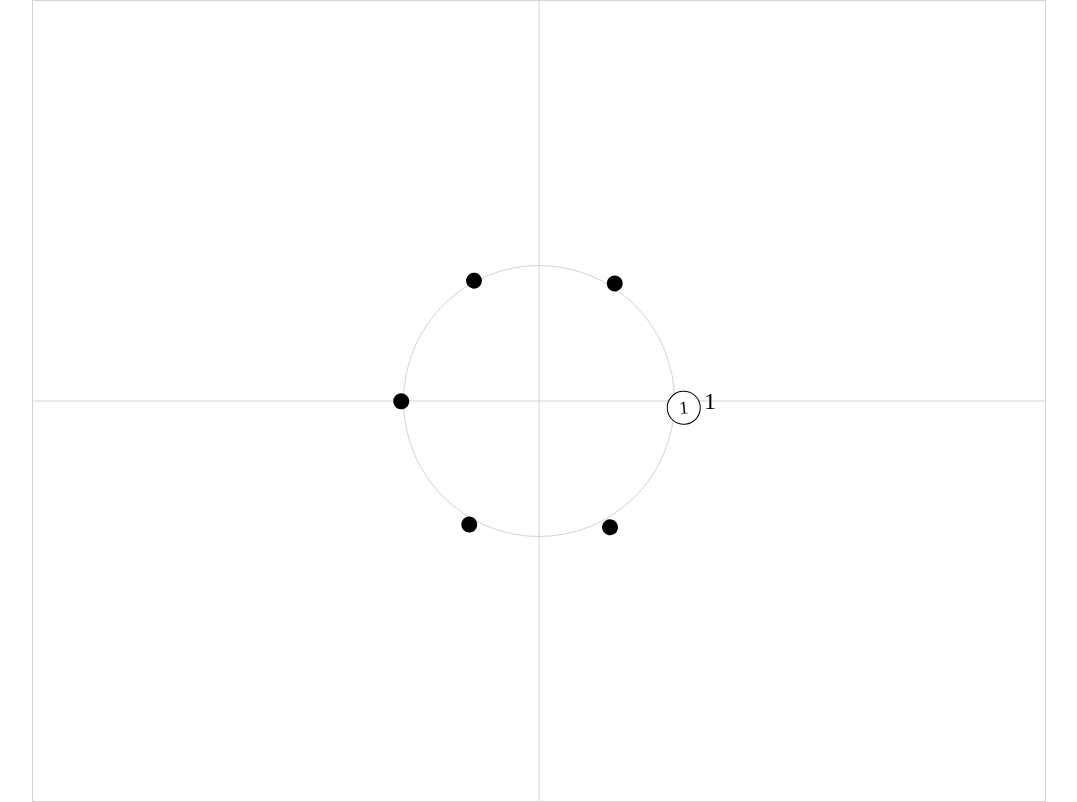
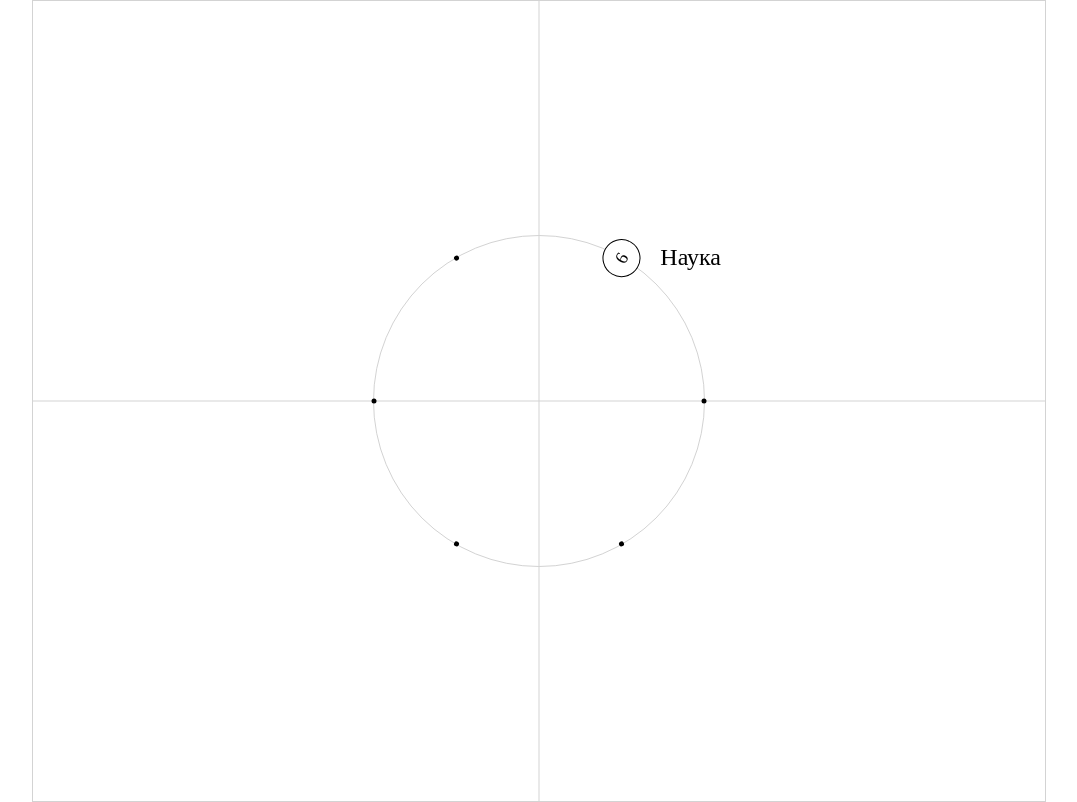
Before and after one commit to EmilianoTaylor/ring-of-history, a React (Vite) app: page / in a window 1280 px wide. Shown: the whole page, without its empty margins (134-1211 px from the left). Built offline with nearby package versions, Linux system fonts and the light colour scheme.

Commit message:
ring done

```diff
--- a/src/App.css
+++ b/src/App.css
@@ -37,49 +37,46 @@
 }
 
 .circle {
+  width: 330px;
+  height: 330px;
   position: relative;
-  width: 270px;
-  height: 270px;
   border: 1px solid lightgray;
   border-radius: 50%;
-  transform: rotate(0deg);
-  transition: transform 0.5s ease-in-out;
+	transition: transform 0.5s ease;
 }
 
 .point {
   position: absolute;
-  top: 48%;
-  left: 48%;
-  transform: translate(-50%, -50%);
-  width: 16px;
-  height: 16px;
+  width: 5px;
+  height: 5px;
+	font-size: 0px;
+  background-color: black;
   border-radius: 50%;
-  background-color: black;
+  top: 50%;
+  left: 50%;
+  transform: translate(-50%, -50%) rotate(var(--angle)) translate(165px);
   display: flex;
   justify-content: center;
   align-items: center;
-  font-size: 12px;
-  color: white;
-  cursor: pointer;
+	transition: all 0.1s ease;
 }
 
 .point.active {
-  width: 32px;
-  height: 32px;
-  margin: -8px;
+  width: 36px;
+  height: 36px;
   background-color: white;
   border: 1px solid black;
 }
 
 .point-text {
-  font-size: 18px;
   color: black;
+  display: flex;
 }
 
 .label {
   position: absolute;
-  top: 50%;
-  left: 50%;
-  transform: translate(165px, -50%);
+  top: 32%;
+  left: 65%;
+  transform: translate(-50%, -50%);
   font-size: 24px;
 }
--- a/src/App.tsx
+++ b/src/App.tsx
@@ -4,12 +4,12 @@ import { Point } from './components/interfsces/rootInterfaces';
 
 const App: React.FC = () => {
   const [points, setPoints] = useState<Point[]>([
-    { id: 1, angle: 0, active: true },
-    { id: 2, angle: 60, active: false },
-    { id: 3, angle: 120, active: false },
-    { id: 4, angle: 180, active: false },
-    { id: 5, angle: 240, active: false },
-    { id: 6, angle: 300, active: false },
+    { id: 1, angle: 0, active: false, name: 'Кино'},
+    { id: 2, angle: 60, active: false, name: 'Кино' },
+    { id: 3, angle: 120, active: false, name: 'Литература' },
+    { id: 4, angle: 180, active: false, name: 'Кино' },
+    { id: 5, angle: 240, active: false, name: 'Кино' },
+    { id: 6, angle: 300, active: true, name: 'Наука' },
   ]);
 
   const [hoveredPoint, setHoveredPoint] = useState<Point | null>(null);
@@ -28,7 +28,7 @@ const App: React.FC = () => {
 
   const handleClick = (point: Point) => {
     if (!point.active) {
-      const angleDiff = (360 - point.angle) % 360;
+      const angleDiff = (360 - point.angle - 60) % 360;
       setCircleAngle(angleDiff);
       const newPoints = points.map((p) => {
         if (p.active) {
@@ -42,7 +42,7 @@ const App: React.FC = () => {
   };
 
   return (
-		<div className='rootBlock'>
+    <div className="rootBlock">
       <div className="container">
         <div
           className="circle"
@@ -50,25 +50,21 @@ const App: React.FC = () => {
             transform: `rotate(${circleAngle}deg)`,
           }}
         >
-        {points.map((point) => (
+					{points.map(point => (
 						<div
 							key={point.id}
-            className={`point ${point.active || hoveredPoint && hoveredPoint.id === point.id ? 'active' : ''}`}
-            style={{
-              transform: `rotate(${point.angle-5}deg) translate(140px, 15px)`,
-            }}
+							className={`point ${point.active || (hoveredPoint && hoveredPoint.id === point.id) ? 'active' : ''}`}
+							style={{ '--angle': `${point.angle}deg` }}
 							onMouseOver={() => handleMouseOver(point)}
-            onMouseOut={handleMouseOut}
+							onMouseOut={handleMouseOut }
 							onClick={() => handleClick(point)}
 						>
-            {point.active || hoveredPoint && hoveredPoint.id === point.id ? (
-              <span className="point-text">{point.id}</span>
-            ) : null}
+							<span className="point-text" style={{ fontSize: point.active || (hoveredPoint && hoveredPoint.id === point.id) ? "18px" : 0 }}>{point.id}</span>
 						</div>
         	))}
         </div>
         <div className="label">
-        {points.find((point) => point.active)?.id}
+          {points.find((point) => point.active)?.name}
         </div>
       </div>
     </div>
--- a/src/components/interfsces/rootInterfaces.ts
+++ b/src/components/interfsces/rootInterfaces.ts
@@ -2,4 +2,5 @@ export interface Point {
   id: number;
   angle: number;
   active: boolean;
+	name: string
 }
```
Also changed, not shown: src/components/sliderNotes.js (added). Lines whose indentation alone changed are shown as unchanged.
